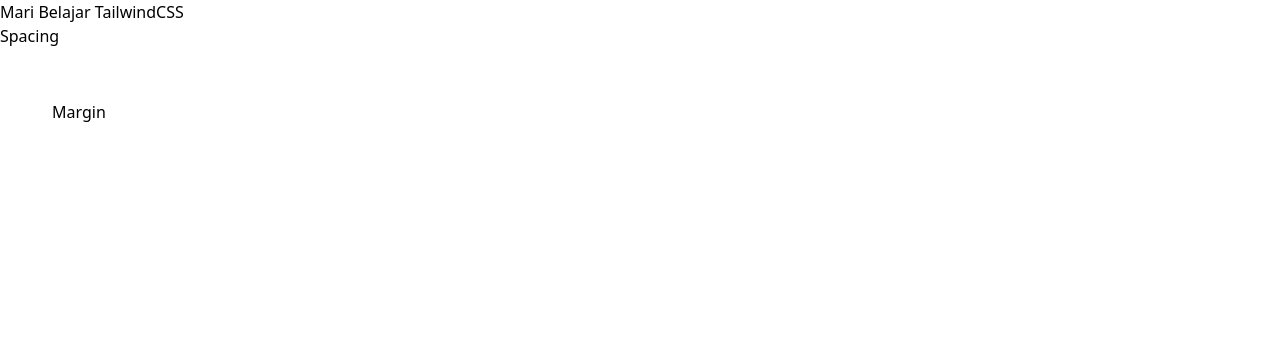
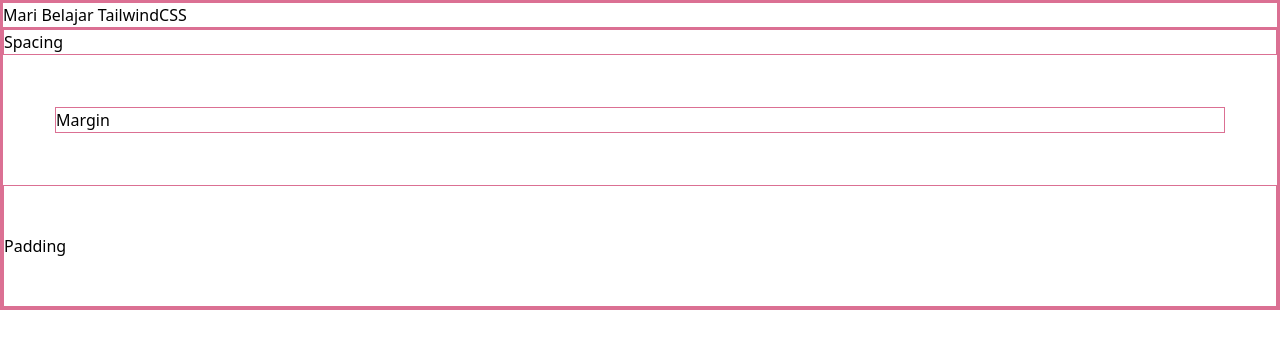
Before and after one commit to iqbaliw/trytailwindcss, a website: page public/index.html in a window 1280 px wide. Drawn offline with Linux system fonts and the light colour scheme.

Commit message:
padding py: top & bottom

```diff
--- a/public/index.html
+++ b/public/index.html
@@ -6,6 +6,11 @@
         <meta name="viewport" content="width=device-width, initial-scale=1.0" />
         <title>Try TailwindCSS</title>
         <link rel="stylesheet" href="/public/css/style.css" />
+        <style>
+            * {
+                border: 1px solid palevioletred;
+            }
+        </style>
     </head>
     <body>
         <h1>Mari Belajar TailwindCSS</h1>
@@ -13,6 +18,7 @@
         <section>
             <h2>Spacing</h2>
             <div class="m-13">Margin</div>
+            <div class="py-12">Padding</div>
         </section>
     </body>
 </html>
```
Also changed, not shown: public/css/style.css.
